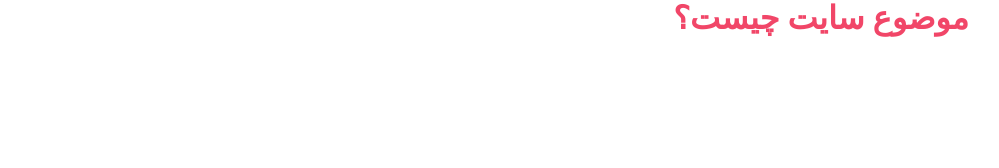
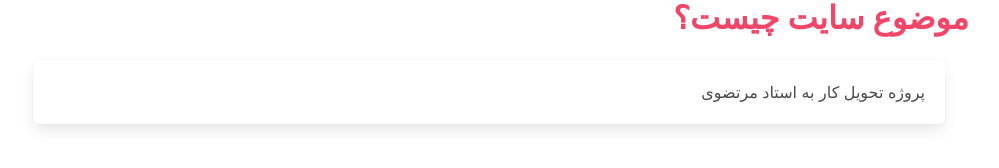
Before and after one commit to unigit1402/abbasi, a plain HTML site: page index.html in a window 1280 px wide. Shown: the whole page, without its empty margins (151-1150 px from the left). Drawn offline with Linux system fonts and the light colour scheme.

Commit message:
Update index.html

```diff
--- a/index.html
+++ b/index.html
@@ -7,7 +7,7 @@
 <body class="container is-max-desktop">
 
 <h1 class="title has-text-danger">موضوع سایت چیست؟</h1>
-<p class="box m-5 has background-light>پروژه تحویل کار به استاد مرتضوی</p>
+<p class="box m-5 has background-light">پروژه تحویل کار به استاد مرتضوی</p>
 
 </body>
 </html>
```
